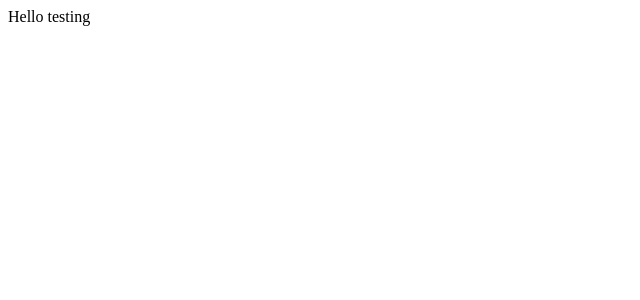
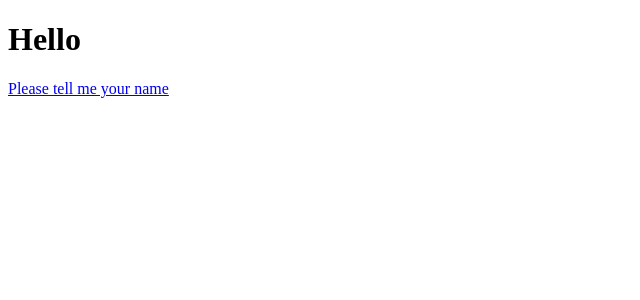
Before and after one commit to sonrisacc/ChatterBox, a React app: page / in a window 1280 px wide. Shown: the top 300 px of the page, without its empty margins (0-640 px from the left). Built offline with nearby package versions, Linux system fonts and the light colour scheme; no server answers.

Commit message:
Init client side components

```diff
--- a/src/components/App.jsx
+++ b/src/components/App.jsx
@@ -1,6 +1,10 @@
 import React, { Component } from 'react';
-// import { BrowserRouter, Route, Switch } from 'react-router-dom';
+import { BrowserRouter, Route, Switch } from 'react-router-dom';
 import socket from '../socketConnection';
+
+import Landing from './Landing';
+import Lobby from './Lobby';
+import PageNotFound from './PageNotFound';
 
 class App extends Component {
   render() {
@@ -11,7 +15,17 @@ class App extends Component {
       console.log(data);
       socket.emit('myTestEvent', { my: 'data' });
     });
-    return <div>Hello testing</div>;
+    return (
+      <BrowserRouter>
+        <div className="app">
+          <Switch>
+            <Route exact path="/" component={Landing} />
+            <Route path="/lobby" component={Lobby} />
+            <Route component={PageNotFound} />
+          </Switch>
+        </div>
+      </BrowserRouter>
+    );
   }
 }
 
--- /dev/null
+++ b/src/components/Landing.jsx
@@ -0,0 +1,11 @@
+import React from 'react';
+import { Link } from 'react-router-dom';
+
+const Landing = () => (
+  <div className="landing">
+    <h1>Hello</h1>
+    <Link to="/lobby">Please tell me your name </Link>
+  </div>
+);
+
+export default Landing;
--- /dev/null
+++ b/src/components/Lobby.jsx
@@ -0,0 +1,9 @@
+import React from 'react';
+
+const Lobby = () => (
+  <div className="lobby">
+    <h1>This is lobby</h1>
+  </div>
+);
+
+export default Lobby;
--- /dev/null
+++ b/src/components/PageNotFound.jsx
@@ -0,0 +1,9 @@
+import React from 'react';
+
+const PageNotFound = () => (
+  <div className="PageNotFound">
+    <h1>404! PageNotFound</h1>
+  </div>
+);
+
+export default PageNotFound;
```
Also changed, not shown: .eslintrc.json.
